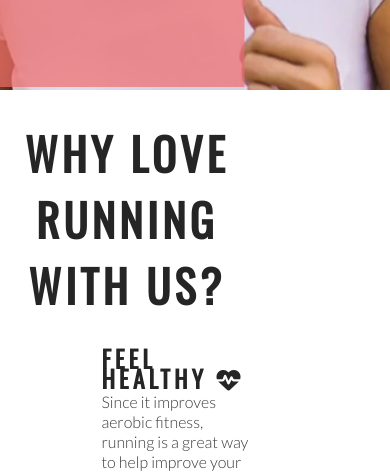
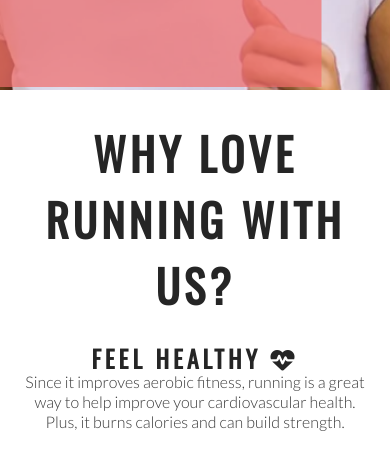
Before and after one commit to IzzyLeech/love-running, a plain HTML site: page index.html in a window 390 px wide. Shown: the part 630-1105 px from the top of the page. Drawn offline with nearby package versions, Linux system fonts and the light colour scheme.

Commit message:
add media screen for max-width 950px

```diff
--- a/assets/css/css/style.css
+++ b/assets/css/css/style.css
@@ -275,4 +275,27 @@ footer {
         line-height: 25px;
     }
 
+    #cover-text {
+        left: 0;
+    }
+
+    #club-ethos{
+        width: 90%;
+        height: 1200px;
+        margin: 0 auto;
+    }
+
+    .left-about-heading, .right-about-heading {
+        width: inherit;
+    }
+
+    .left-about-heading h2, .right-about-heading h2 {
+        width: 100%;
+        text-align: center;
 }
+
+    .left-about-heading p, .right-about-heading p {
+        text-align: center;
+        padding: 0 20;
+    }
+}
```
